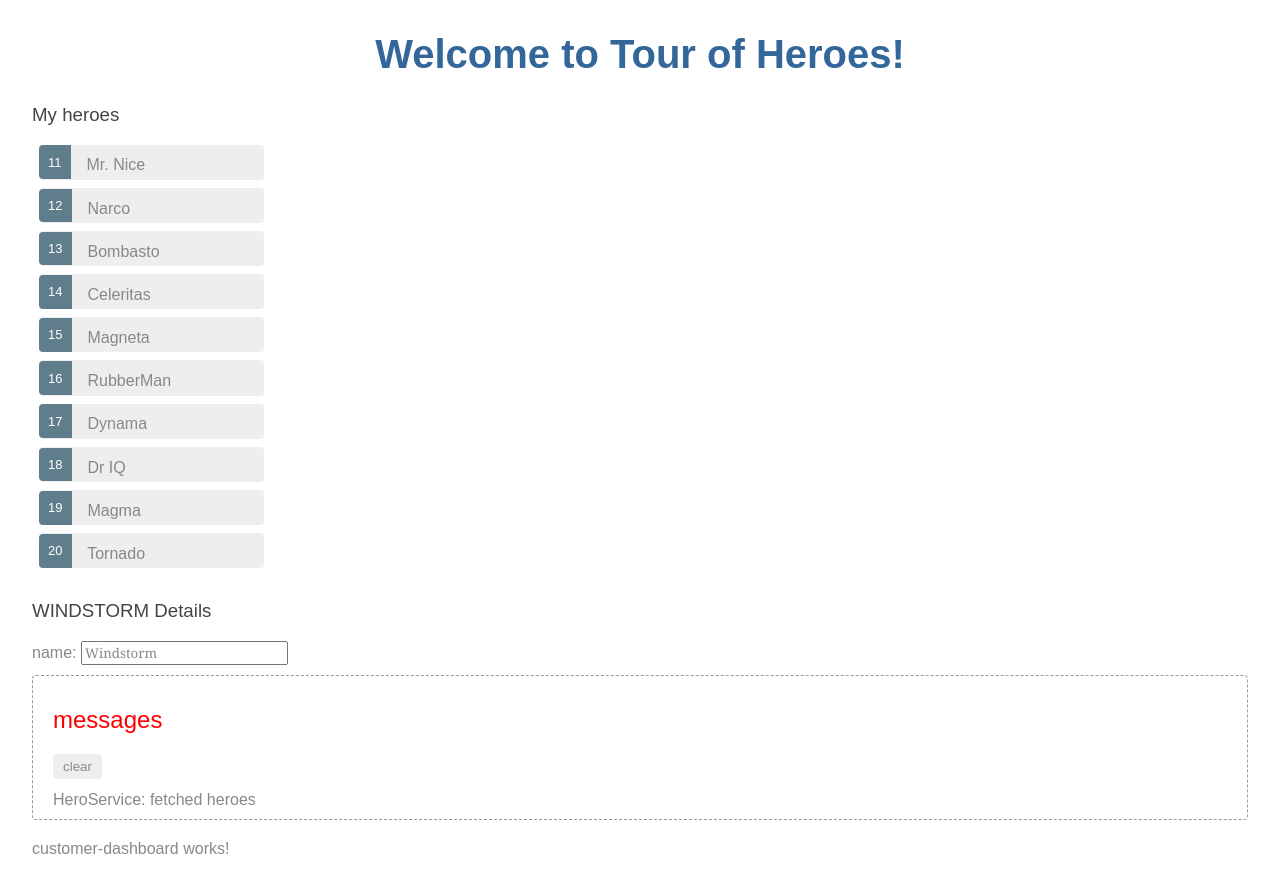
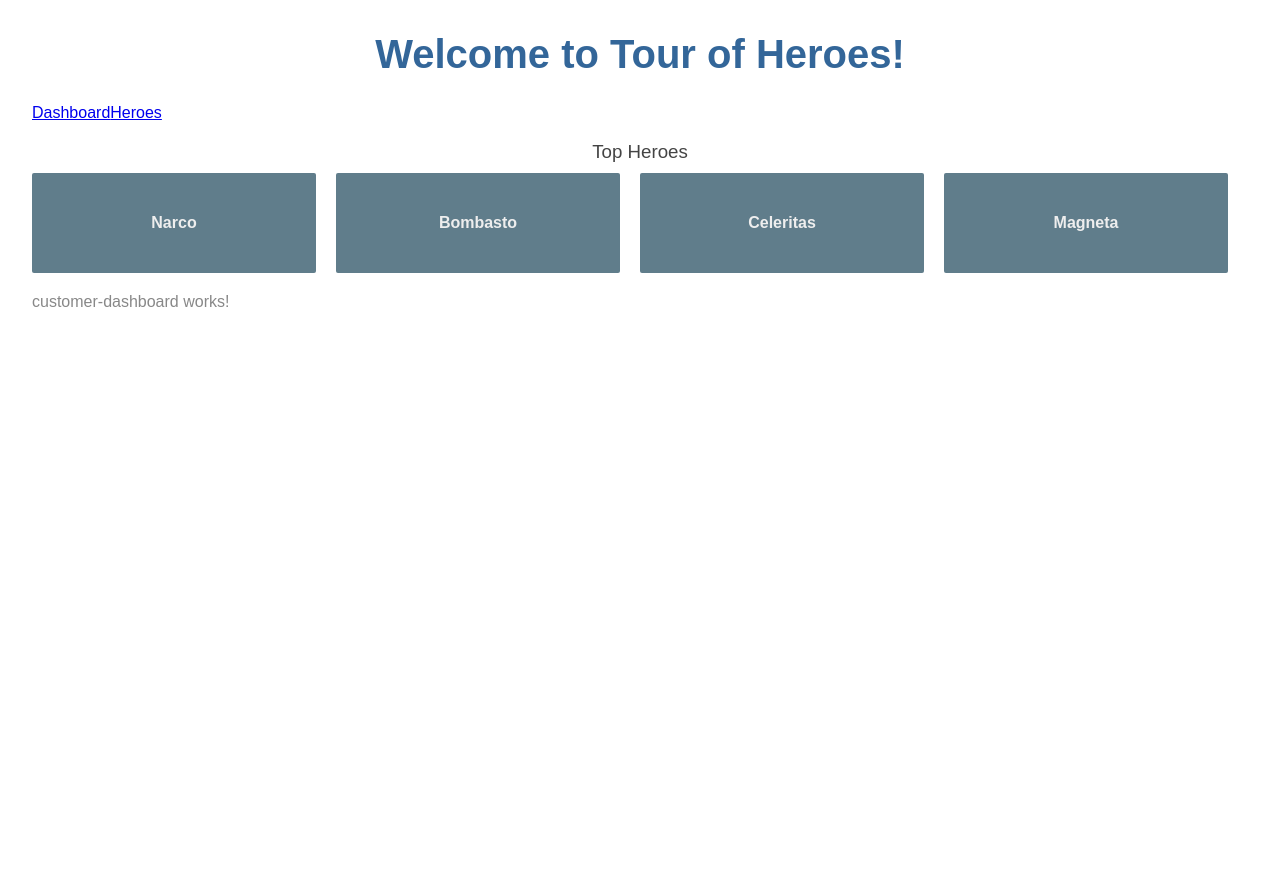
Before and after one commit to WLyKan/practice_Ng, an Angular app: page /dashboard in a window 1280 px wide. Before the commit this address led to /. After the commit the page ends 800 px from the top, so only its background shows below. Built offline with nearby package versions, Linux system fonts and the light colour scheme.

Commit message:
feat: route

```diff
--- a/src/app/app-routing.module.ts
+++ b/src/app/app-routing.module.ts
@@ -1,10 +1,24 @@
 import { NgModule } from '@angular/core';
 import { Routes, RouterModule } from '@angular/router';
 
-const routes: Routes = [];
+import { HeroesComponent } from './heroes/heroes.component';
+import { DashboardComponent } from './dashboard/dashboard.component';
+import { HeroDetailComponent } from './hero-detail/hero-detail.component';
+
+const routes: Routes = [
+    { path: '', redirectTo: '/dashboard', pathMatch: 'full' },
+    { path: 'heroes', component: HeroesComponent },
+    { path: 'detail/:id', component: HeroDetailComponent },
+    { path: 'dashboard', component: DashboardComponent }
+];
 
 @NgModule({
-  imports: [RouterModule.forRoot(routes)],
-  exports: [RouterModule]
+  declarations: [], // 通常不会在路由模块中声明组件
+  imports: [
+    RouterModule.forRoot(routes)
+  ],
+  exports: [
+      RouterModule
+  ]
 })
 export class AppRoutingModule { }
--- a/src/app/app.component.html
+++ b/src/app/app.component.html
@@ -4,8 +4,10 @@
     Welcome to {{ title }}!
   </h1>
 </div>
-<app-heroes></app-heroes>
-<app-message></app-message>
+<nav>
+    <a routerLink="/dashboard">Dashboard</a>
+    <a routerLink="/heroes">Heroes</a>
+</nav>
+<router-outlet></router-outlet>
+
 <app-customer-dashboard></app-customer-dashboard>
-
-<router-outlet></router-outlet>
--- a/src/app/app.module.ts
+++ b/src/app/app.module.ts
@@ -9,13 +9,15 @@ import { CustomerDashboardModule } from './customer-dashboard/customer-dashboard
 import { HeroesComponent } from './heroes/heroes.component';
 import { HeroDetailComponent } from './hero-detail/hero-detail.component';
 import { MessageComponent } from './message/message.component';
+import { DashboardComponent } from './dashboard/dashboard.component';
 
 @NgModule({
   declarations: [ // 声明组件
     AppComponent,
     HeroesComponent,
     HeroDetailComponent,
-    MessageComponent
+    MessageComponent,
+    DashboardComponent
   ],
   imports: [ // 引入全局模块
     BrowserModule,
--- /dev/null
+++ b/src/app/dashboard/dashboard.component.html
@@ -0,0 +1,9 @@
+<h3>Top Heroes</h3>
+<div class="grid grid-pad">
+    <a *ngFor="let hero of heroes" class="col-1-4"
+        routerLink="/detail/{{hero.id}}">
+        <div class="module hero">
+            <h4>{{hero.name}}</h4>
+        </div>
+    </a>
+</div>
--- /dev/null
+++ b/src/app/dashboard/dashboard.component.scss
@@ -0,0 +1,78 @@
+/* DashboardComponent's private CSS styles */
+[class*='col-'] {
+    float: left;
+    padding-right: 20px;
+    padding-bottom: 20px;
+}
+
+[class*='col-']:last-of-type {
+    padding-right: 0;
+}
+
+a {
+    text-decoration: none;
+}
+
+*, *:after, *:before {
+    -webkit-box-sizing: border-box;
+    -moz-box-sizing: border-box;
+    box-sizing: border-box;
+}
+
+h3 {
+    text-align: center;
+    margin-bottom: 0;
+}
+
+h4 {
+    position: relative;
+}
+
+.grid {
+    margin: 0;
+}
+
+.col-1-4 {
+    width: 25%;
+}
+
+.module {
+    padding: 20px;
+    text-align: center;
+    color: #eee;
+    max-height: 120px;
+    min-width: 120px;
+    background-color: #607d8b;
+    border-radius: 2px;
+}
+
+.module:hover {
+    background-color: #eee;
+    cursor: pointer;
+    color: #607d8b;
+}
+
+.grid-pad {
+    padding: 10px 0;
+}
+
+.grid-pad>[class*='col-']:last-of-type {
+    padding-right: 20px;
+}
+
+@media (max-width: 600px) {
+    .module {
+        font-size: 10px;
+        max-height: 75px;
+    }
+}
+
+@media (max-width: 1024px) {
+    .grid {
+        margin: 0;
+    }
+
+    .module {
+        min-width: 60px;
+    }
+}
--- /dev/null
+++ b/src/app/dashboard/dashboard.component.ts
@@ -0,0 +1,24 @@
+import { Component, OnInit } from '@angular/core';
+import { Hero } from '../hero';
+import { HeroService } from '../hero.service';
+
+@Component({
+    selector: 'app-dashboard',
+    templateUrl: './dashboard.component.html',
+    styleUrls: ['./dashboard.component.scss']
+})
+export class DashboardComponent implements OnInit {
+    heroes: Hero[] = [];
+
+    constructor(private heroService: HeroService) { }
+
+    ngOnInit() {
+        this.getHeroes();
+    }
+
+    getHeroes(): void {
+        this.heroService.getHeroes()
+            .subscribe(heroes => this.heroes = heroes.slice(1, 5));
+    }
+
+}
--- a/src/app/hero-detail/hero-detail.component.html
+++ b/src/app/hero-detail/hero-detail.component.html
@@ -5,3 +5,4 @@
         <input type="text" [(ngModel)]="hero.name" placeholder="name">
     </label>
 </div>
+<button (click)="goBack()">go back</button>
--- a/src/app/hero-detail/hero-detail.component.ts
+++ b/src/app/hero-detail/hero-detail.component.ts
@@ -1,4 +1,8 @@
 import { Component, OnInit, Input } from '@angular/core';
+import { ActivedRoute, ActivatedRoute } from '@angular/router';
+import { Location } from '@angular/common';
+
+import { HeroService } from '../hero.service';
 import { Hero } from '../hero';
 
 @Component({
@@ -11,9 +15,26 @@ import { Hero } from '../hero';
 export class HeroDetailComponent implements OnInit {
     @Input() hero: Hero;
 
-    constructor() { }
+    constructor(
+        // 保存着到这个 HeroDetailComponent 实例的路由信息。
+        // 这个组件对从 URL 中提取的路由参数感兴趣。 其中的 id 参数就是要显示的英雄的 id。
+        private route: ActivatedRoute,
+        private heroService: HeroService,
+        private location: Location // 使用它来导航回上一个视图
+    ) {}
 
-    ngOnInit() {
+    ngOnInit(): void {
+        this.getHero();
+    }
+
+    getHero(): void {
+        const id = +this.route.snapshot.paramMap.get('id'); // (+) 操作符会把字符串转换成数字
+        this.heroService.getHero(id)
+            .subscribe(hero => this.hero = hero)
+    }
+
+    goBack(): void {
+        this.location.back();
     }
 
 }
--- a/src/app/hero.service.ts
+++ b/src/app/hero.service.ts
@@ -15,11 +15,13 @@ export class HeroService {
 
     constructor(private messageService: MessageService) { }
 
-    // getHeroes(): Hero[] {
-    //     return HEROES;
-    // }
     getHeroes(): Observable<Hero[]> {
         this.messageService.add('HeroService: fetched heroes');
         return of(HEROES); // 返回一个 Observable<Hero[]>，它会发出单个值，这个值就是这些模拟英雄的数组
     }
+
+    getHero(id: number): Observable<Hero> {
+        this.messageService.add(`HeroService: fetched hero id=${id}`);
+        return of(HEROES.find(hero => hero.id === id));
+    }
 }
--- a/src/app/heroes/heroes.component.html
+++ b/src/app/heroes/heroes.component.html
@@ -1,9 +1,9 @@
 <h3>My heroes</h3>
 <ul class="heroes">
-    <li *ngFor="let hero of heroes"
-        (click)="onSelect(hero)"
-        [class.selected]="hero === selectedHero">
-        <span class="badge">{{hero.id}}</span> {{hero.name}}
+    <li *ngFor="let hero of heroes">
+        <a routerLink="/detail/{{hero.id}}">
+            <span class="badge">{{hero.id}}</span> {{hero.name}}
+        </a>
     </li>
 </ul>
-<app-hero-detail [hero]="selectedHero"></app-hero-detail>
+<app-message></app-message>
--- a/src/app/heroes/heroes.component.scss
+++ b/src/app/heroes/heroes.component.scss
@@ -1,9 +1,4 @@
 /* HeroesComponent's private CSS styles */
-.selected {
-    background-color: #CFD8DC !important;
-    color: white;
-}
-
 .heroes {
     margin: 0 0 2em 0;
     list-style-type: none;
@@ -12,20 +7,13 @@
 }
 
 .heroes li {
+    position: relative;
     cursor: pointer;
-    position: relative;
-    left: 0;
     background-color: #EEE;
     margin: .5em;
     padding: .3em 0;
     height: 1.6em;
     border-radius: 4px;
-    line-height: 1.6em;
-}
-
-.heroes li.selected:hover {
-    background-color: #BBD8DC !important;
-    color: white;
 }
 
 .heroes li:hover {
@@ -34,9 +22,16 @@
     left: .1em;
 }
 
-.heroes .text {
+.heroes a {
+    color: #888;
+    text-decoration: none;
     position: relative;
-    top: -3px;
+    display: block;
+    width: 250px;
+}
+
+.heroes a:hover {
+    color: #607D8B;
 }
 
 .heroes .badge {
@@ -50,6 +45,8 @@
     left: -1px;
     top: -4px;
     height: 1.8em;
+    min-width: 16px;
+    text-align: right;
     margin-right: .8em;
     border-radius: 4px 0 0 4px;
 }
--- a/src/app/heroes/heroes.component.ts
+++ b/src/app/heroes/heroes.component.ts
@@ -18,10 +18,10 @@ export class HeroesComponent implements OnInit {
     // heroes = HEROES;
     heroes: Hero[];
 
-    selectedHero: Hero = {
-        id: 1,
-        name: 'Windstorm'
-    };
+    // selectedHero: Hero = {
+    //     id: 1,
+    //     name: 'Windstorm'
+    // };
 
     // 让构造函数保持简单，只做初始化操作，比如把构造函数的参数赋值给属性。数据访问逻辑交给service
     constructor(private heroService: HeroService) {
@@ -31,9 +31,9 @@ export class HeroesComponent implements OnInit {
         this.getHeroes();
     }
 
-    onSelect(hero: Hero): void {
-        this.selectedHero = hero;
-    }
+    // onSelect(hero: Hero): void {
+    //     this.selectedHero = hero;
+    // }
 
     getHeroes(): void {
         this.heroService.getHeroes()
```
Also changed, not shown: 1 other file (tests, documents, lock files or other folders).
